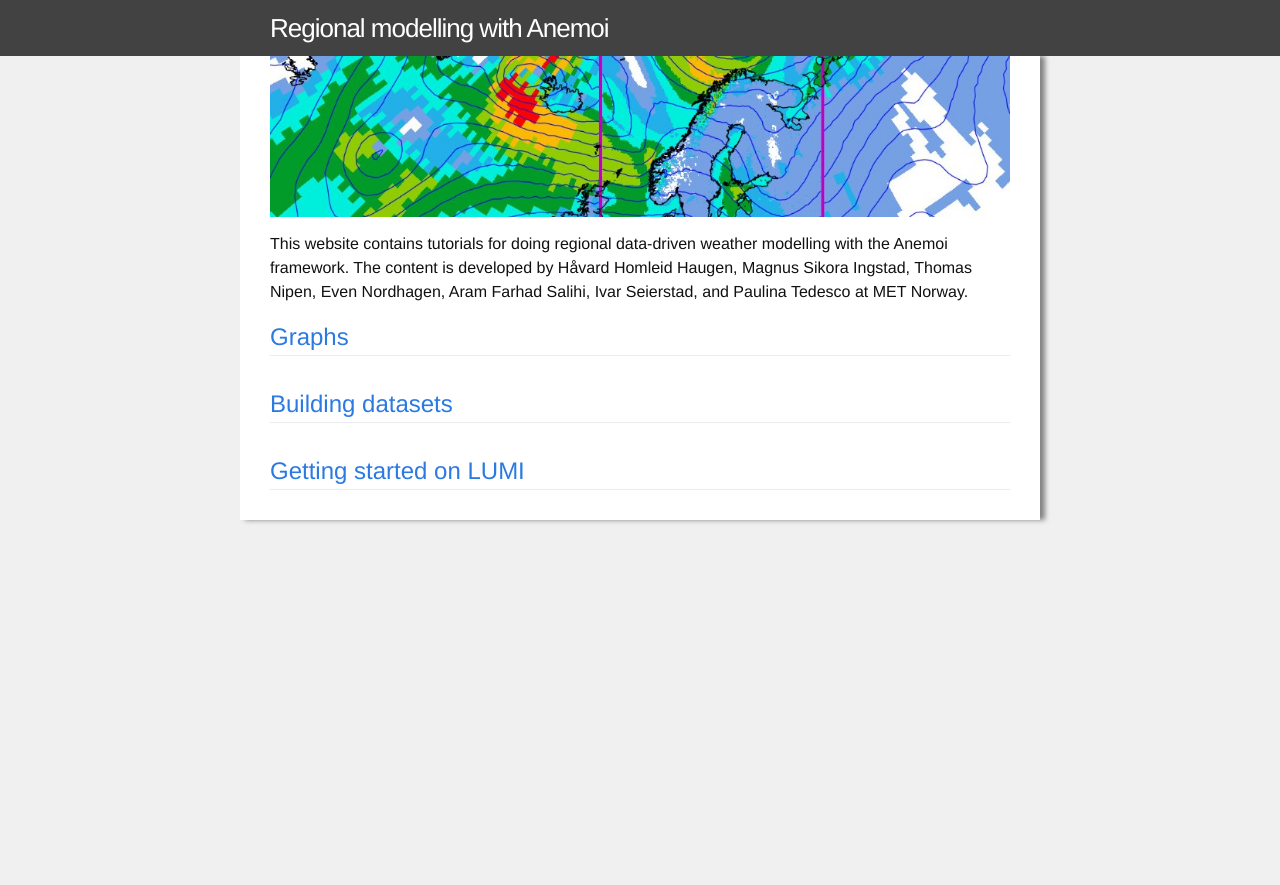
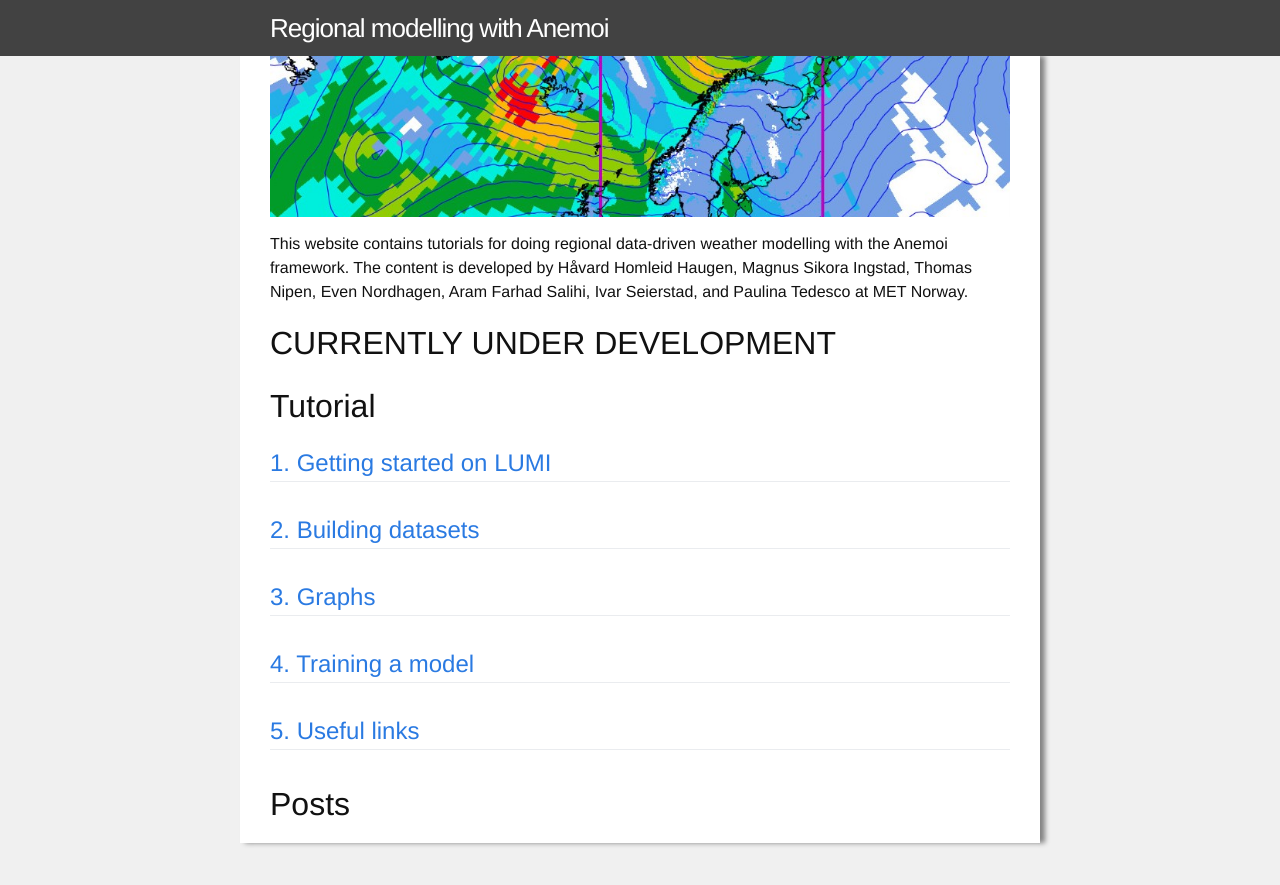
Before and after one commit to metno/anemoi-regional-tutorial, a Jekyll site: the page built from index.html, in a window 1280 px wide. Shown: the top 885 px of the page. Built offline with Jekyll 4.4.1, drawn with Linux system fonts in a browser that asks for light colours.

Commit message:
Reorganized into tutorial pages

```diff
--- a/_includes/header.html
+++ b/_includes/header.html
@@ -13,13 +13,13 @@
         </svg>
       </a>
 
-      <div class="trigger">
+      <!--div class="trigger">
         {% for my_page in site.pages %}
           {% if my_page.title %}
           <a class="page-link" href="{{ my_page.url | prepend: site.baseurl }}">{{ my_page.title }}</a>
           {% endif %}
         {% endfor %}
-      </div>
+      </div-->
     </nav>
 
   </div>
--- a/_posts/2024-06-13-graphs.markdown
+++ b/building-datasets.markdown
@@ -1,8 +1,9 @@
 ---
 layout: post
-title:  "Graphs"
+title:  "Building datasets"
 date:   2024-06-14 10:00:00 +0200
 author: Thomas Nipen (thomasn@met.no)
+order: 2
 tags: anemoi
 ---
 
--- a/_posts/2024-06-13-getting-started-on-lumi.markdown
+++ b/getting-started-on-lumi.markdown
@@ -3,6 +3,7 @@ layout: post
 title:  "Getting started on LUMI"
 date:   2024-06-14 09:00:00 +0200
 author: Aram Farhad Salihi, Even Nordhagen, and Thomas Nipen (thomasn@met.no)
+order: 1
 tags: LUMI HPC containers
 ---
 
--- a/_posts/2024-06-13-building.datasets.markdown
+++ b/graphs.markdown
@@ -1,8 +1,9 @@
 ---
 layout: post
-title:  "Building datasets"
+title:  "Graphs"
 date:   2024-06-14 10:00:00 +0200
 author: Thomas Nipen (thomasn@met.no)
+order: 3
 tags: anemoi
 ---
 
--- a/index.html
+++ b/index.html
@@ -11,12 +11,33 @@ layout: default
   Nipen, Even Nordhagen, Aram Farhad Salihi, Ivar Seierstad, and Paulina Tedesco at MET Norway.
   </p>
 
-  <!--h1 class="page-heading">Posts</h1-->
+  <p>
+  <h1>CURRENTLY UNDER DEVELOPMENT</h1>
+  </p>
+
+  <h1>Tutorial</h1>
+
+  <ul class="post-list">
+    {% assign sorted_pages = site.pages | sort:"order" %}
+    {% assign count = 1 %}
+    {% for page in sorted_pages %}
+    {% if page.title %}
+      <li>
+        <h2>
+            <a class="post-link" href="{{ page.url | prepend: site.baseurl }}">{{ count }}. {{ page.title }}</a>
+        </h2>
+      </li>
+    {% assign count = count | plus:1 %}
+    {% endif %}
+    {% endfor %}
+  </ul>
+
+  <h1>Posts</h1>
 
   <ul class="post-list">
     {% for post in site.posts %}
       <li>
-        <!--span class="post-meta">{{ post.date | date: "%b %-d, %Y" }}</span-->
+        <span class="post-meta">{{ post.date | date: "%b %-d, %Y" }}</span>
 
         <h2>
           <a class="post-link" href="{{ post.url | prepend: site.baseurl }}">{{ post.title }}</a>
```
Also changed, not shown: other parts of building-datasets.markdown (+1 -1 lines), other parts of graphs.markdown (+1 -1 lines), links.markdown (added, +14 -0 lines), training.markdown (added, +56 -0 lines).
